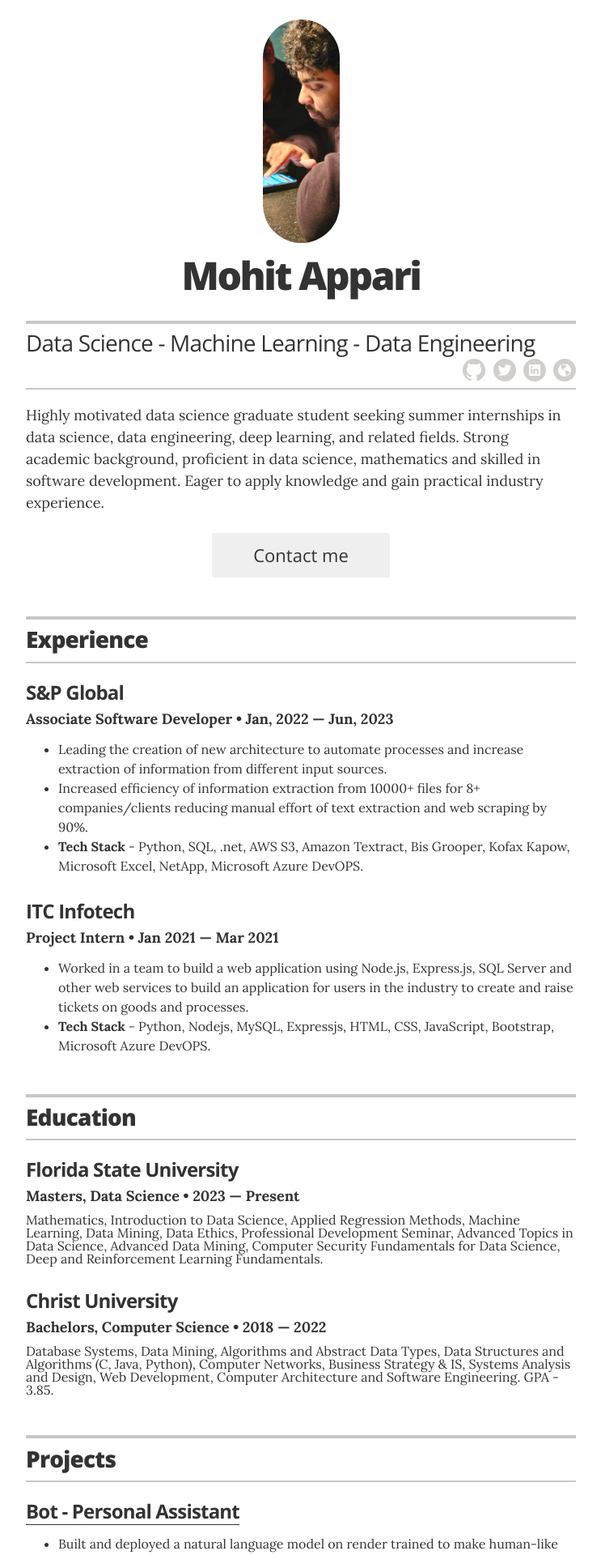
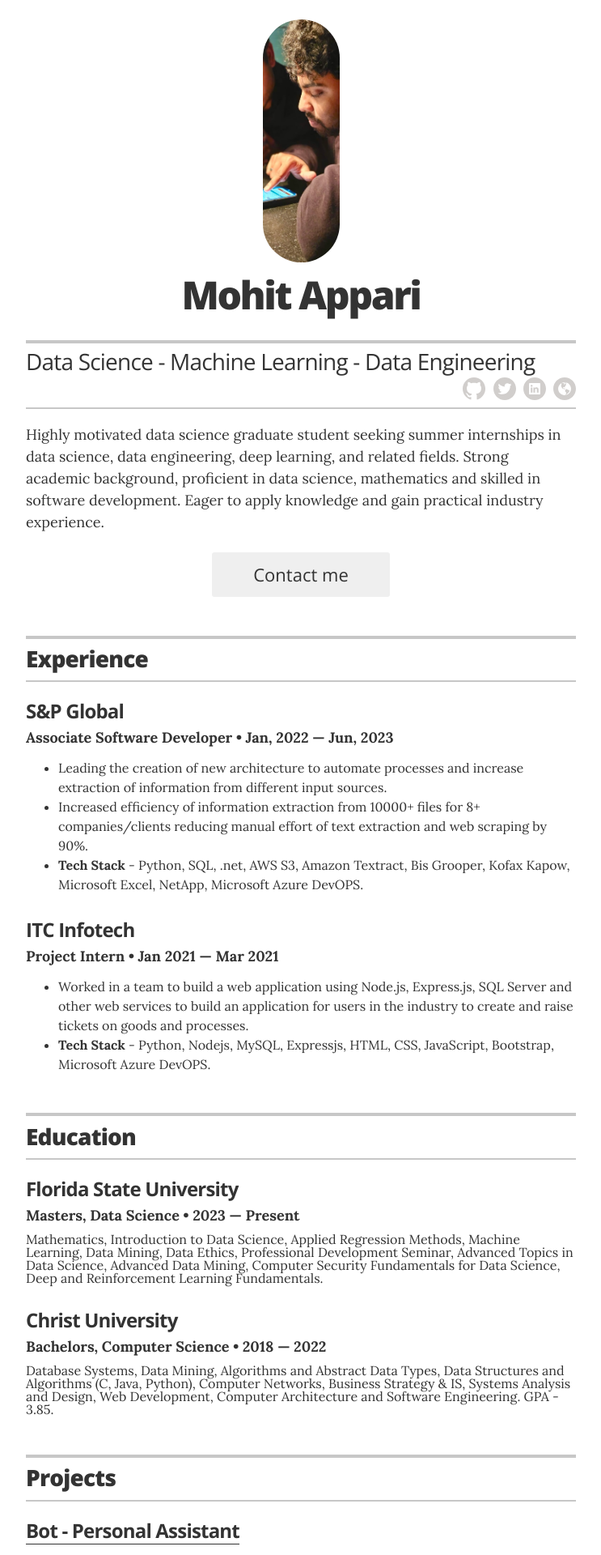
Before and after one commit to moh1tt/resume, a Jekyll site: the page built from index.html, in a window 1280 px wide. Shown: the top 1920 px of the page at 81% size, without its empty margins (268-1011 px from the left). Built offline with Jekyll 4.4.1, drawn with Linux system fonts in a browser that asks for light colours.

Commit message:
changed photo size

```diff
--- a/_layouts/resume.html
+++ b/_layouts/resume.html
@@ -13,7 +13,7 @@
 
       <!-- You can turn off the avatar in _config.yml by setting to false -->
       {% if site.resume_avatar == 'true' %}
-      <img src="images/avatar.jpg" alt="my photo" class="avatar no-print" itemprop="image">
+      <img src="images/avatar.jpg" alt="my photo" class="avatar no-print" itemprop="image" width="300" height="300">
       {% endif %}
 
       <!-- Your name is defined in the _config.yml file -->
```
